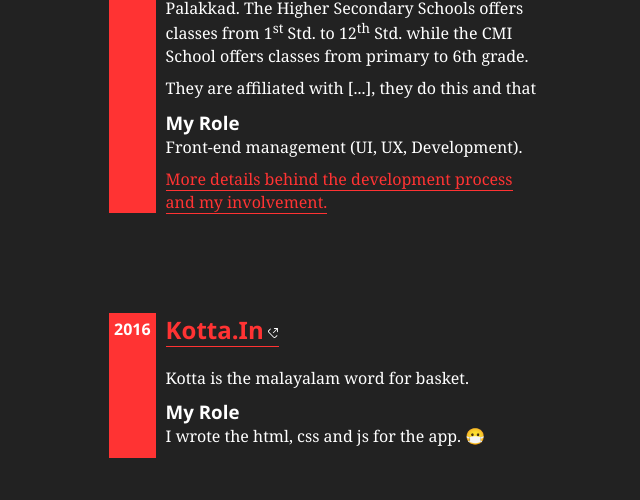
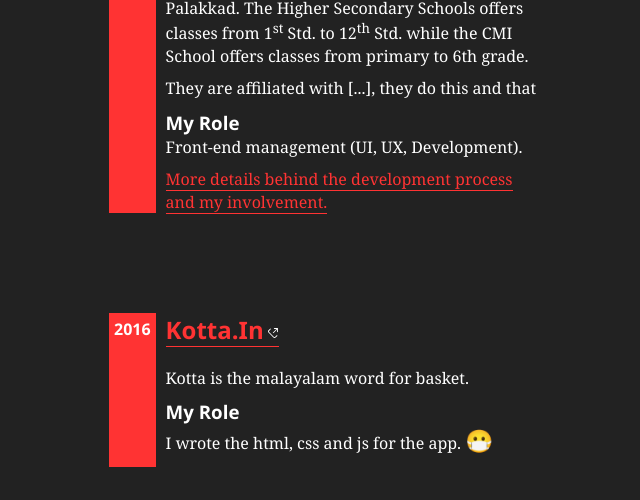
Before and after one commit to vinay-menon/my-website, a plain HTML site: page index.html in a window 1280 px wide. Shown: the part 452-952 px from the top of the page, without its empty margins (316-956 px from the left). Drawn offline with Linux system fonts and the light colour scheme.

Commit message:
who the heck adds an emoji to the <title>. well whatever, saved effort on coming up with a favicon ahahahahaahah ew

```diff
--- a/index.html
+++ b/index.html
@@ -3,7 +3,7 @@
 <head>
     <meta charset="UTF-8">
     <meta name="viewport" content="width=device-width, initial-scale=1">
-    <title>Vinay Menon - Front End Developer</title>
+    <title>✌ Vinay Menon - Front End Developer</title>
     <link rel="stylesheet" href="css/main.min.css">
 </head>
 <body>
@@ -59,7 +59,7 @@
                 <section class="content">
                     <h3>my role</h3>
                     <p>
-                        I wrote the html, css and js for the app. 😷
+                        I wrote the html, css and js for the app. <span class="emoji">😷</span>
                     </p>
                 </section>
             </section>
```
